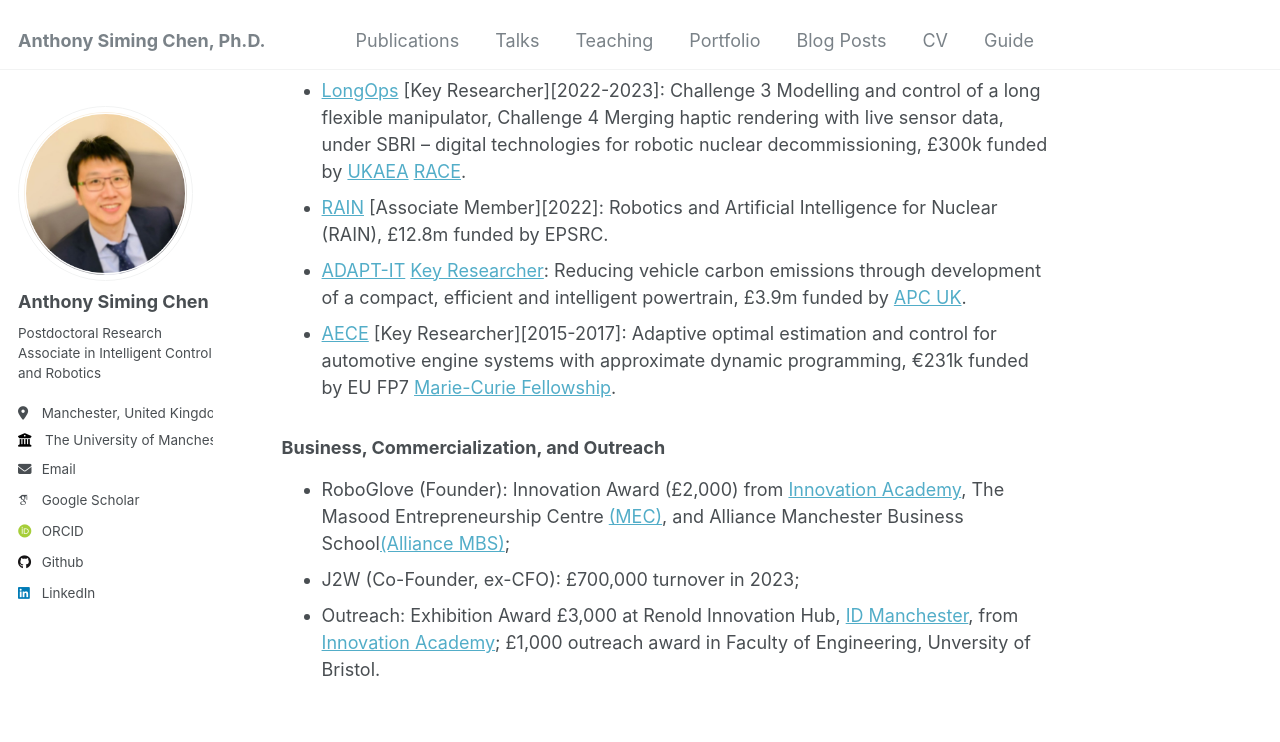
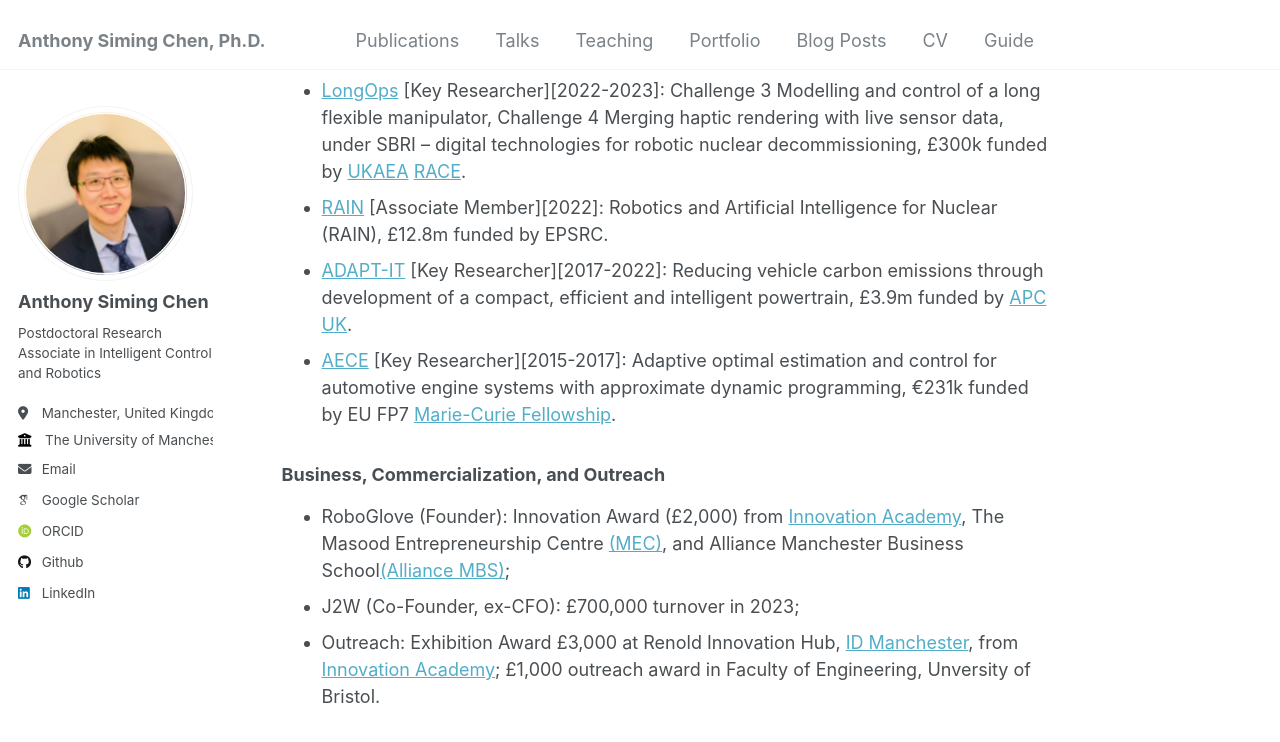
Before and after one commit to Anthony-S-Chen/Anthony-S-Chen.github.io, a Jekyll site: the page built from _pages/about.md, in a window 1280 px wide and 900 px high, scrolled down 1085 px. Shown: the top 742 px of the window. Built offline with Jekyll 4.4.1, drawn with Linux system fonts in a browser that asks for light colours; some web fonts are replaced.

Commit message:
Update about.md

```diff
--- a/_pages/about.md
+++ b/_pages/about.md
@@ -27,7 +27,7 @@ My research interests focus on intelligent control and robotics. I have been dev
 - [RAICo](https://www.gov.uk/government/news/new-robotics-hub-opens-in-west-cumbria) [Co-I][2024-now]: Theme 2 Suppressing Task-Space Vibrations in Robotic Manipulators on a Flexible Platform, £150k funded by [Sellafield](https://www.gov.uk/government/organisations/sellafield-ltd) and [NDA](https://www.gov.uk/government/organisations/nuclear-decommissioning-authority).
 - [LongOps](https://race.ukaea.uk/programmes/longops/) [Key Researcher][2022-2023]: Challenge 3 Modelling and control of a long flexible manipulator, Challenge 4 Merging haptic rendering with live sensor data, under SBRI – digital technologies for robotic nuclear decommissioning, £300k funded by [UKAEA](https://www.gov.uk/government/organisations/uk-atomic-energy-authority) [RACE](https://race.ukaea.uk/).
 - [RAIN](https://rainhub.org.uk/) [Associate Member][2022]: Robotics and Artificial Intelligence for Nuclear (RAIN), £12.8m funded by EPSRC.
-- [ADAPT-IT](https://www.apcuk.co.uk/impact/funded-projects/westfield-adapt/) [Key Researcher](2017-2022): Reducing vehicle carbon emissions through development of a compact, efficient and intelligent powertrain, £3.9m funded by [APC UK](https://www.apcuk.co.uk/).
+- [ADAPT-IT](https://www.apcuk.co.uk/impact/funded-projects/westfield-adapt/) [Key Researcher][2017-2022]: Reducing vehicle carbon emissions through development of a compact, efficient and intelligent powertrain, £3.9m funded by [APC UK](https://www.apcuk.co.uk/).
 - [AECE](https://cordis.europa.eu/project/id/625531) [Key Researcher][2015-2017]: Adaptive optimal estimation and control for automotive engine systems with approximate dynamic programming, €231k funded by EU FP7 [Marie-Curie Fellowship](https://marie-sklodowska-curie-actions.ec.europa.eu/actions/postdoctoral-fellowships).
 
 ### Business, Commercialization, and Outreach
```
